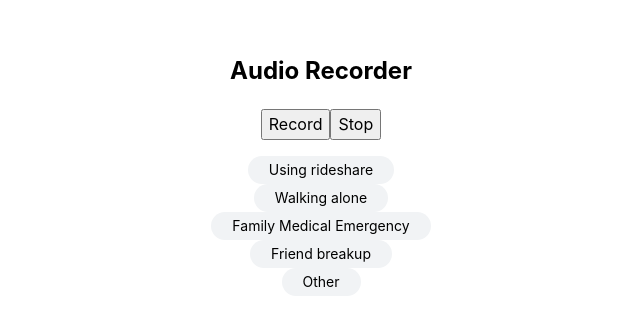
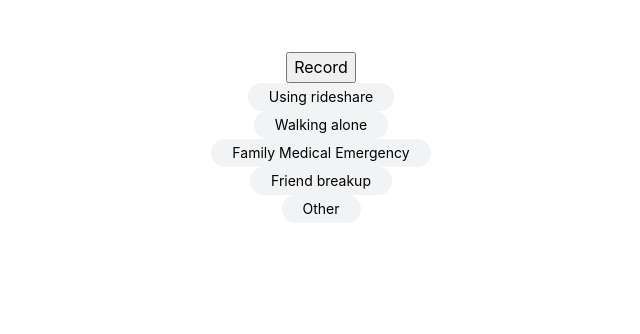
Before and after one commit to jackburkhardt/AngelShot, a React (Vite) app in the folder frontend/: page / in a window 1280 px wide. Shown: the top 334 px of the page, without its empty margins (319-959 px from the left). Built offline with nearby package versions, Linux system fonts and the light colour scheme.

Commit message:
record html

```diff
--- a/frontend/src/App.tsx
+++ b/frontend/src/App.tsx
@@ -20,7 +20,7 @@ function App() {
         transcriptionToSend={transcriptionToSend}
         setTranscriptionToSend={setTranscriptionToSend}
       />
-      <Onboarding/>
+      <Onboarding />
     </>
   );
 }
--- a/frontend/src/components/AudioRecorder.tsx
+++ b/frontend/src/components/AudioRecorder.tsx
@@ -146,16 +146,12 @@ export function AudioRecorder({
 
   return (
     <div>
-      <h2>Audio Recorder</h2>
-      <main>
-        <div>
-          <button onClick={() => startRecording(transcribeCallback)}>
-            Record
-          </button>
-          <button onClick={() => stopRecording()}>Stop</button>
-          <p>{transcriptionToSend}</p>
-        </div>
-      </main>
+      <h2></h2>
+      <div>
+        <button onClick={() => startRecording(transcribeCallback)}>
+          Record
+        </button>
+      </div>
     </div>
   );
 }
```
